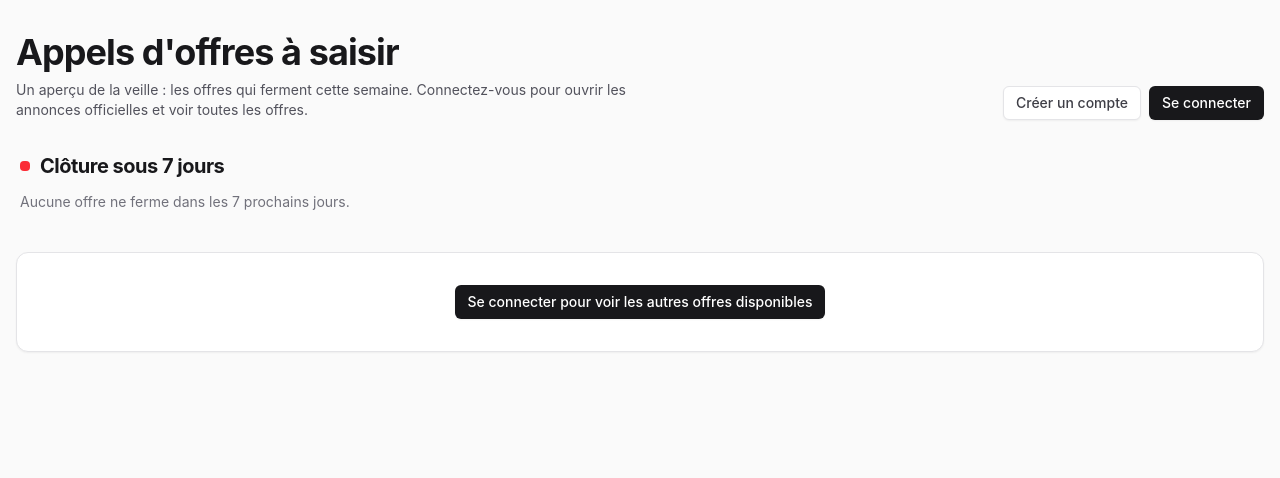
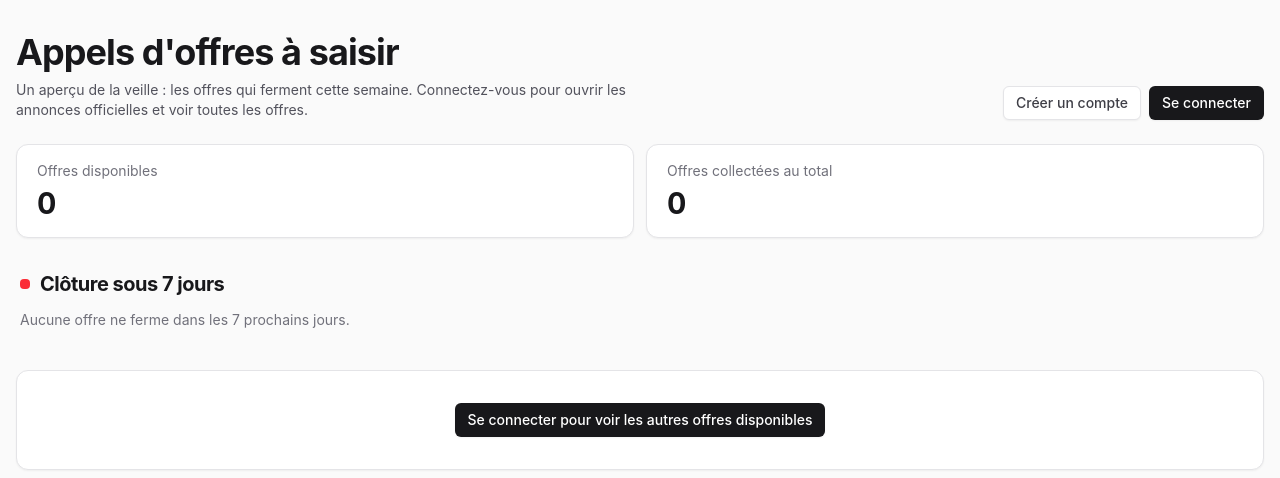
Before and after one commit to bry4ng4rrix/appels-offre, a Django app: page / in a window 1280 px wide. Shown: the part 59-537 px from the top of the page. Run offline with Django 5.2, Linux system fonts and the light colour scheme; data comes from the database, SQL or seed files in the repository; data that the repository does not hold is empty; parts of the project's set-up code (start-up, migrations or seed data) failed here and were passed over.

Commit message:
affichage des nombre

```diff
--- a/Offre/sources.py
+++ b/Offre/sources.py
@@ -700,6 +700,8 @@ OSCE_MAX_PAGES = 5
 PAGES_SANS_DATE_MAX_JOURS = 90
 OPEC_URL = "https://opecfund.org/work-with-us/project-procurement/current-opportunities"
 
+
+
 # Ecartees lors de la quatrieme vague :
 #   - AusTender (Australie) : 403 pour un robot qui se declare comme tel.
 #   - Chili (Mercado Publico) : jeton personnel requis (inscription gratuite).
@@ -707,6 +709,7 @@ OPEC_URL = "https://opecfund.org/work-with-us/project-procurement/current-opport
 #   - Conseil de l'Europe, OCDE, AIEA, ONUDI, ITC, UNRWA, FIDA, OIM : protection anti-robot.
 #   - Agregateurs commerciaux (fundsforngos, opportunitydesk...) : republient
 #     les appels d'autrui, ecartes.
+
 
 # --- Cinquieme vague (19/11/2026) ---
 # WordPress (scrapers/wordpress.py) : point d'API et filtre de chaque site.
--- a/apps/offres/views_public.py
+++ b/apps/offres/views_public.py
@@ -327,4 +327,6 @@ def vitrine(requete):
                 .order_by("date_limite", "id")[:VITRINE_NOMBRE])
     return render(requete, "offres/vitrine.html", {
         "urgentes": [annoter(o, aujourdhui, libelles) for o in urgentes],
+        "disponibles": _actionnables(_exposables()).count(),
+        "total": Offre.objects.count(),
     })
--- a/templates/offres/vitrine.html
+++ b/templates/offres/vitrine.html
@@ -17,6 +17,17 @@
     </span>
   {% endif %}
 </div>
+
+<dl class="mt-6 grid gap-3 sm:grid-cols-2">
+  <div class="carte px-5 py-4">
+    <dt class="text-sm text-zinc-500 dark:text-zinc-400">Offres disponibles</dt>
+    <dd class="mt-1 text-3xl font-bold tabular-nums">{{ disponibles }}</dd>
+  </div>
+  <div class="carte px-5 py-4">
+    <dt class="text-sm text-zinc-500 dark:text-zinc-400">Offres collectées au total</dt>
+    <dd class="mt-1 text-3xl font-bold tabular-nums">{{ total }}</dd>
+  </div>
+</dl>
 
 <section class="mt-8" aria-labelledby="t-urgentes">
   <h2 id="t-urgentes" class="flex items-center gap-2.5 px-1 text-xl font-bold tracking-tight">
```
Also changed, not shown: apps/offres/tests/test_vitrine.py (+4 -0 lines).
